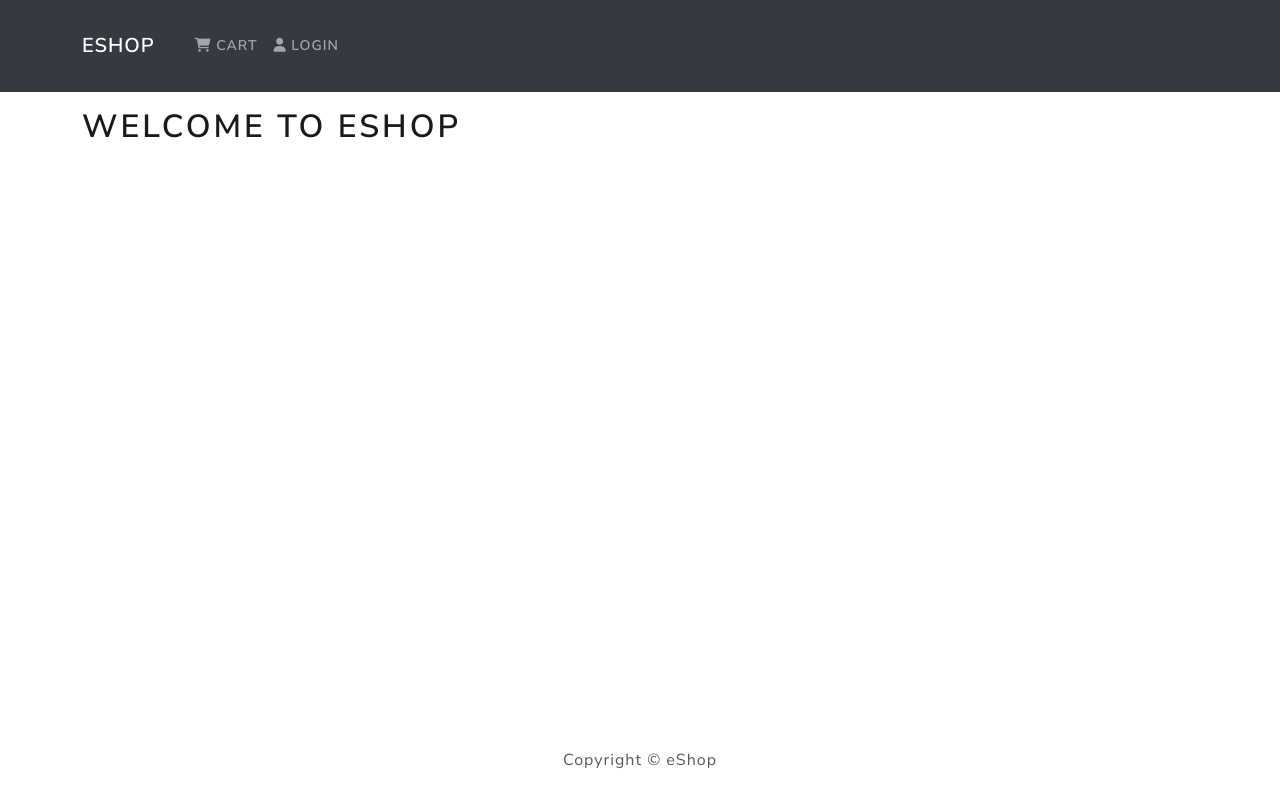
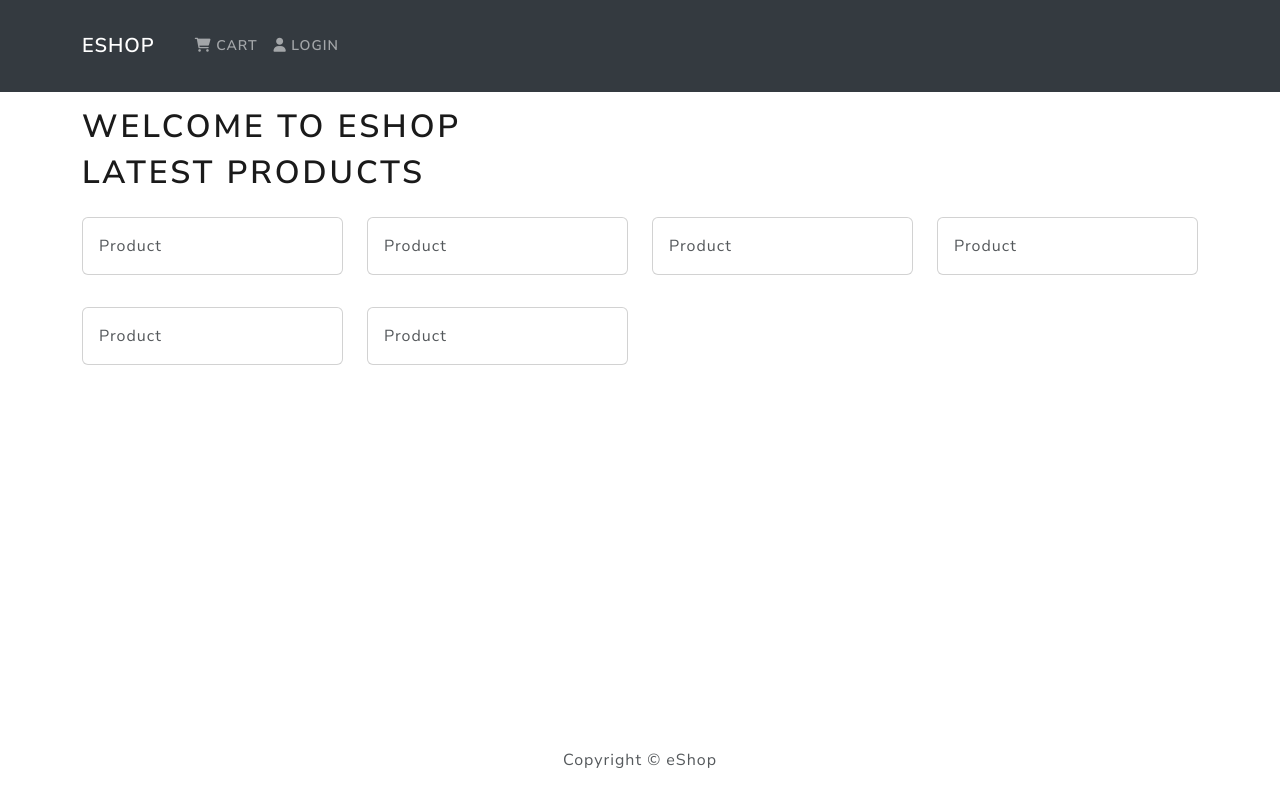
Before and after one commit to BesnikShala/reactecommerce, a React (Create React App) app: page / in a window 1280 px wide. Built offline with nearby package versions, Linux system fonts and the light colour scheme.

Commit message:
Add HomeScreen component to App.js

```diff
--- a/src/App.js
+++ b/src/App.js
@@ -2,6 +2,7 @@ import { Container } from 'react-bootstrap'
 
 import Header from './components/Header'
 import Footer from './components/Footer'
+import HomeScreen from './screens/HomeScreen'
 
 function App() {
   return (
@@ -10,6 +11,7 @@ function App() {
         <main className="py-3">
           <Container>
             <h1>Welcome to eShop</h1>
+            <HomeScreen />
           </Container>
         </main>
       <Footer />
```
